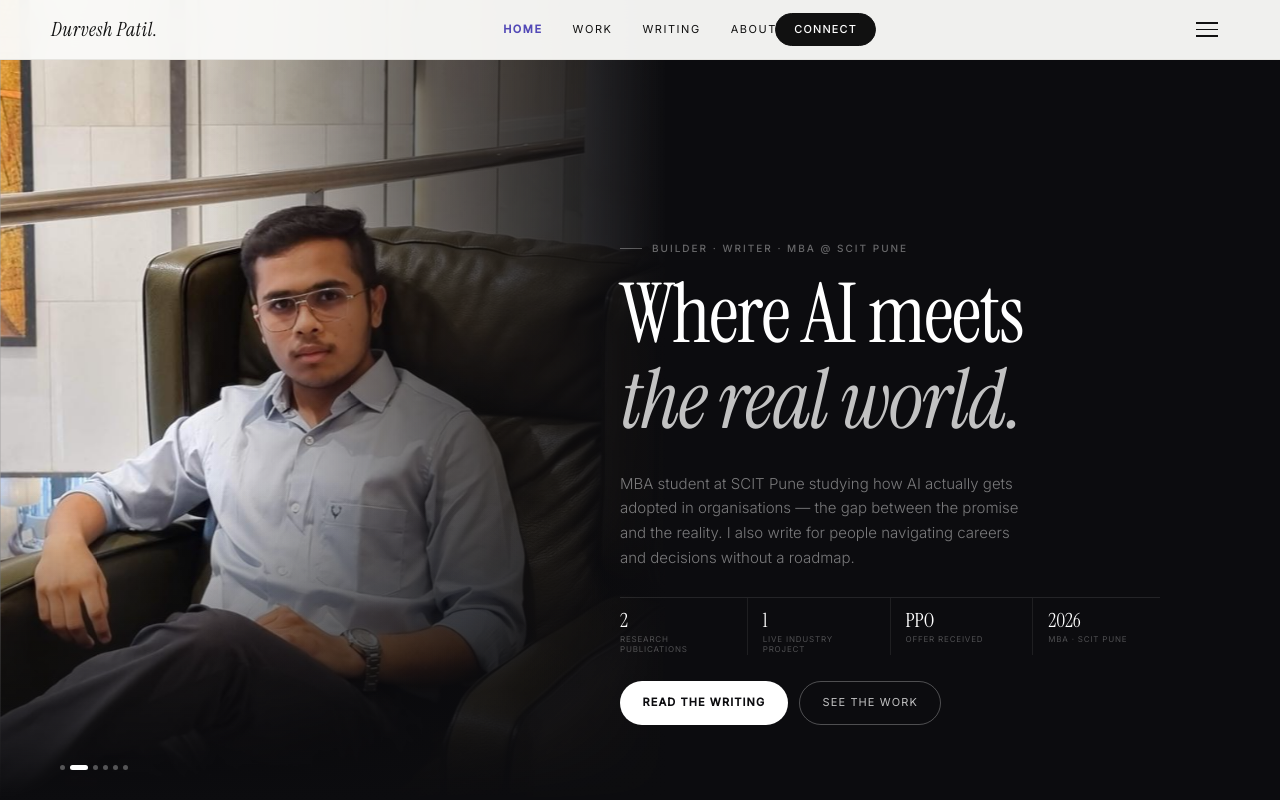
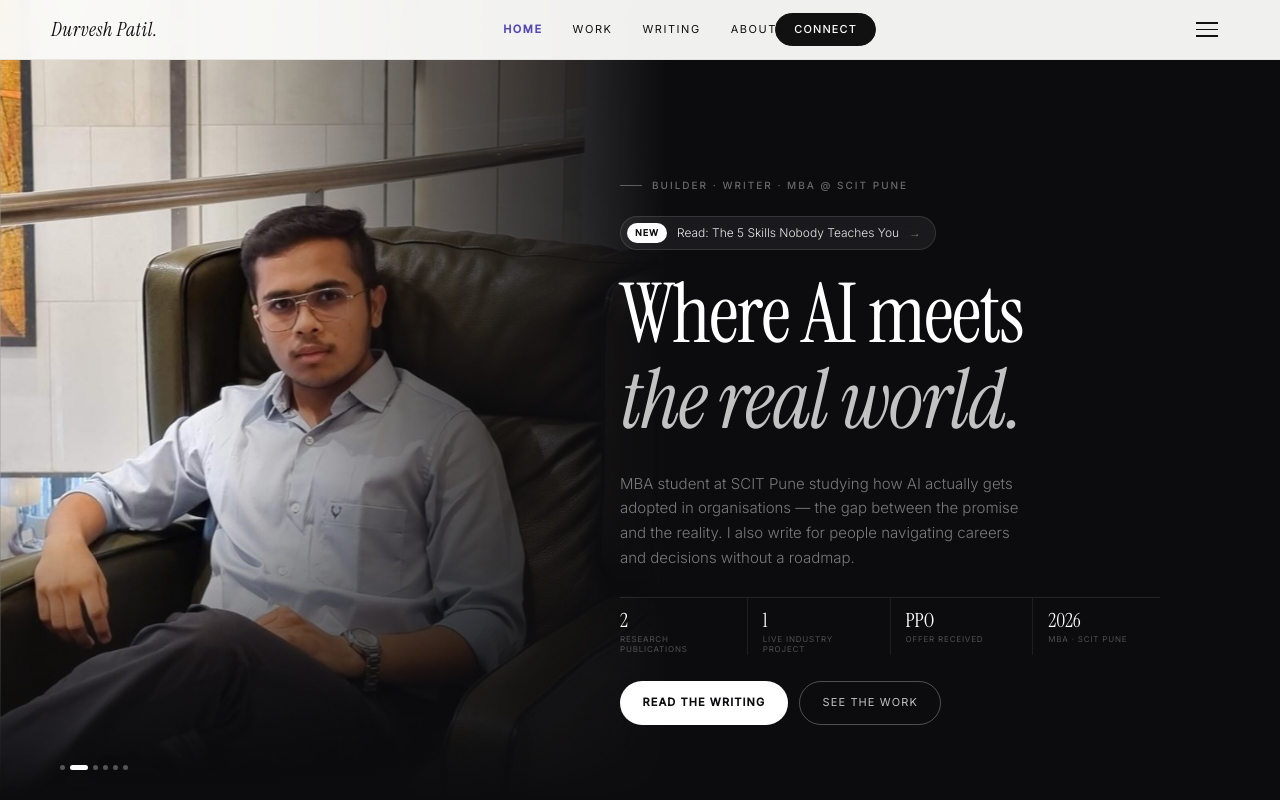
Before and after one commit to durveshpatil17/durvesh-portfolio-2026, a React (Vite) app: page / in a window 1280 px wide. Shown: the top 800 px of the page. Built offline with nearby package versions, Linux system fonts and the light colour scheme.

Commit message:
fix: add vercel.json for client-side routing, pin article to hero

```diff
--- a/src/pages/HomePage.jsx
+++ b/src/pages/HomePage.jsx
@@ -148,12 +148,27 @@ export default function HomePage() {
             style={{ maxWidth: '540px' }}
           >
             {/* Eyebrow */}
-            <div style={{ display: 'flex', alignItems: 'center', gap: '10px', marginBottom: '1.1rem' }}>
+            <div style={{ display: 'flex', alignItems: 'center', gap: '10px', marginBottom: '1.5rem' }}>
               <div style={{ width: '22px', height: '1px', background: 'rgba(255,255,255,0.3)', flexShrink: 0 }} />
               <span style={{ fontSize: '10px', letterSpacing: '0.2em', textTransform: 'uppercase', color: 'rgba(255,255,255,0.38)', fontWeight: 500 }}>
                 Builder · Writer · MBA @ SCIT Pune
               </span>
             </div>
+
+            {/* Pinned Article Banner */}
+            <Link to="/writing/the-5-skills-nobody-teaches-you" style={{
+              display: 'inline-flex', alignItems: 'center', gap: '10px',
+              padding: '6px 14px 6px 6px', background: 'rgba(255,255,255,0.06)',
+              borderRadius: '30px', border: '0.5px solid rgba(255,255,255,0.12)',
+              textDecoration: 'none', marginBottom: '1.5rem', transition: 'all 0.2s',
+              backdropFilter: 'blur(10px)'
+            }}
+            onMouseEnter={e => { e.currentTarget.style.background = 'rgba(255,255,255,0.1)'; e.currentTarget.style.borderColor = 'rgba(255,255,255,0.2)'; }}
+            onMouseLeave={e => { e.currentTarget.style.background = 'rgba(255,255,255,0.06)'; e.currentTarget.style.borderColor = 'rgba(255,255,255,0.12)'; }}>
+              <span style={{ background: '#FFFFFF', color: '#0C0C0F', fontSize: '9px', fontWeight: 700, padding: '3px 8px', borderRadius: '20px', textTransform: 'uppercase', letterSpacing: '0.1em' }}>New</span>
+              <span style={{ fontSize: '12px', color: 'rgba(255,255,255,0.9)', fontWeight: 300 }}>Read: The 5 Skills Nobody Teaches You</span>
+              <span style={{ color: 'rgba(255,255,255,0.4)', fontSize: '12px' }}>→</span>
+            </Link>
 
             {/* Headline */}
             <h1 style={{ fontFamily: S.serif, fontSize: 'clamp(2.8rem, 7vw, 5.5rem)', lineHeight: 1.0, color: '#FFFFFF', marginBottom: '0.05em', letterSpacing: '-0.02em' }}>
```
Also changed, not shown: vercel.json (added).
